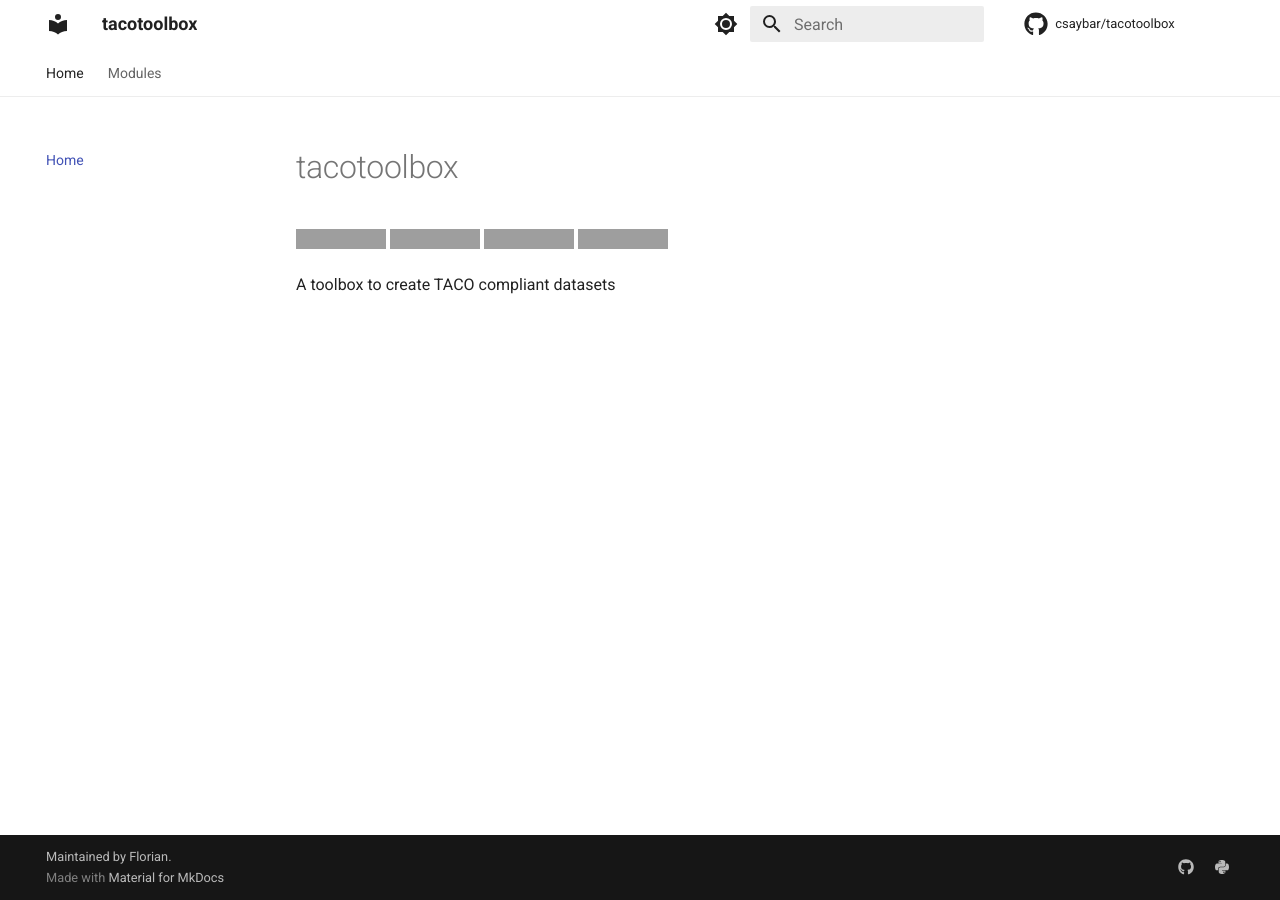
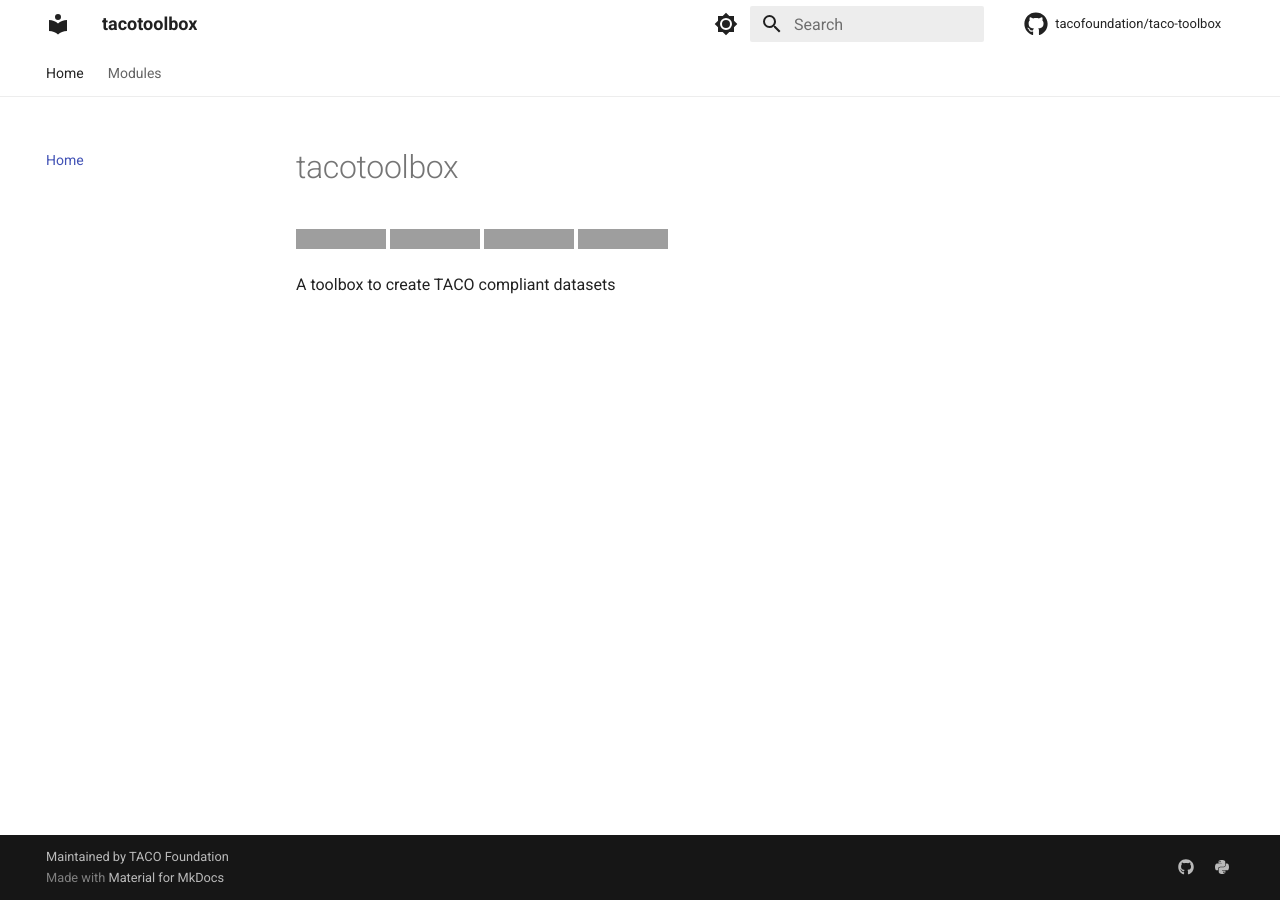
Before and after one commit to tacofoundation/taco-toolbox, an MkDocs documentation site: the page built from docs/index.md, in a window 1280 px wide. Built offline with MkDocs 1.6.1 and Material for MkDocs 9.7.7, drawn with Linux system fonts in a browser that asks for light colours; comment, search, counter and statistics services are not loaded; grey boxes are pictures that could not be loaded.

Commit message:
Update mkdocs configuration for TACO Foundation

```diff
--- a/mkdocs.yml
+++ b/mkdocs.yml
@@ -1,15 +1,23 @@
+# Site Configuration
 site_name: tacotoolbox
-repo_url: https://github.com/csaybar/tacotoolbox
-site_url: https://csaybar.github.io/tacotoolbox
-site_description: A toolbox to create TACO compliant datasets
-site_author: Cesar Aybar
-edit_uri: edit/main/docs/
-repo_name: csaybar/tacotoolbox
-copyright: Maintained by <a href="https://csaybar.com">Florian</a>.
+site_url: https://tacofoundation.github.io/taco-toolbox
+site_author: TACO Foundation
+site_description: We make tacos 🌮
 
+# Repository
+repo_url: https://github.com/tacofoundation/taco-toolbox
+repo_name: tacofoundation/taco-toolbox
+edit_uri: edit/master/docs/  # Using 'master' to match your repo's branch
+
+# Copyright
+copyright: Maintained by TACO Foundation
+
+# Navigation
 nav:
   - Home: index.md
   - Modules: modules.md
+
+# Plugins
 plugins:
   - search
   - mkdocstrings:
@@ -18,11 +26,20 @@ plugins:
           setup_commands:
             - import sys
             - sys.path.append('../')
+
+# Theme (mkdocs-material)
 theme:
   name: material
-  feature:
-    tabs: true
+
+  # Features (Updated syntax)
+  features:
+    - navigation.tabs           # Use tabs for top-level navigation
+    - navigation.top            # Add a "Back to top" button
+    - content.code.copy       # Add a copy button to code blocks
+
+  # Color Palette (Dual Light/Dark mode)
   palette:
+    # Light Mode (default)
     - media: "(prefers-color-scheme: light)"
       scheme: default
       primary: white
@@ -30,6 +47,8 @@ theme:
       toggle:
         icon: material/brightness-7
         name: Switch to dark mode
+
+    # Dark Mode
     - media: "(prefers-color-scheme: dark)"
       scheme: slate
       primary: black
@@ -37,18 +56,28 @@ theme:
       toggle:
         icon: material/brightness-4
         name: Switch to light mode
+
+  # Repository icon
   icon:
     repo: fontawesome/brands/github
 
+# Extra info (e.g., social links)
 extra:
   social:
     - icon: fontawesome/brands/github
-      link: https://github.com/csaybar/tacotoolbox
+      link: https://github.com/tacofoundation/taco-toolbox
     - icon: fontawesome/brands/python
       link: https://pypi.org/project/tacotoolbox
 
+# Markdown Extensions
 markdown_extensions:
   - toc:
       permalink: true
   - pymdownx.arithmatex:
       generic: true
+  - admonition               # For note, warning, info boxes
+  - pymdownx.details           # For collapsible blocks
+  - pymdownx.highlight:        # Code syntax highlighting
+      anchor_linenums: true
+  - pymdownx.inlinehilite      # Inline syntax highlighting
+  - pymdownx.supserscript      # For superscripts
```
